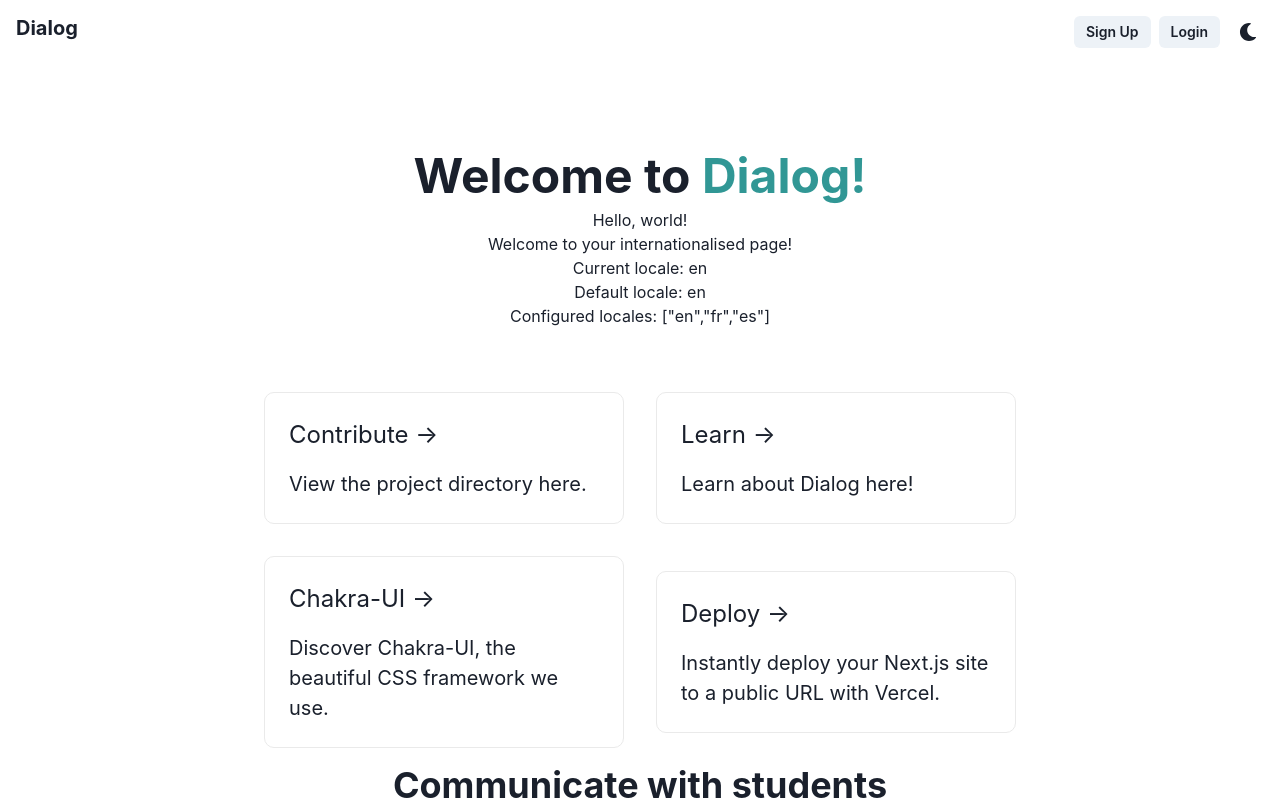
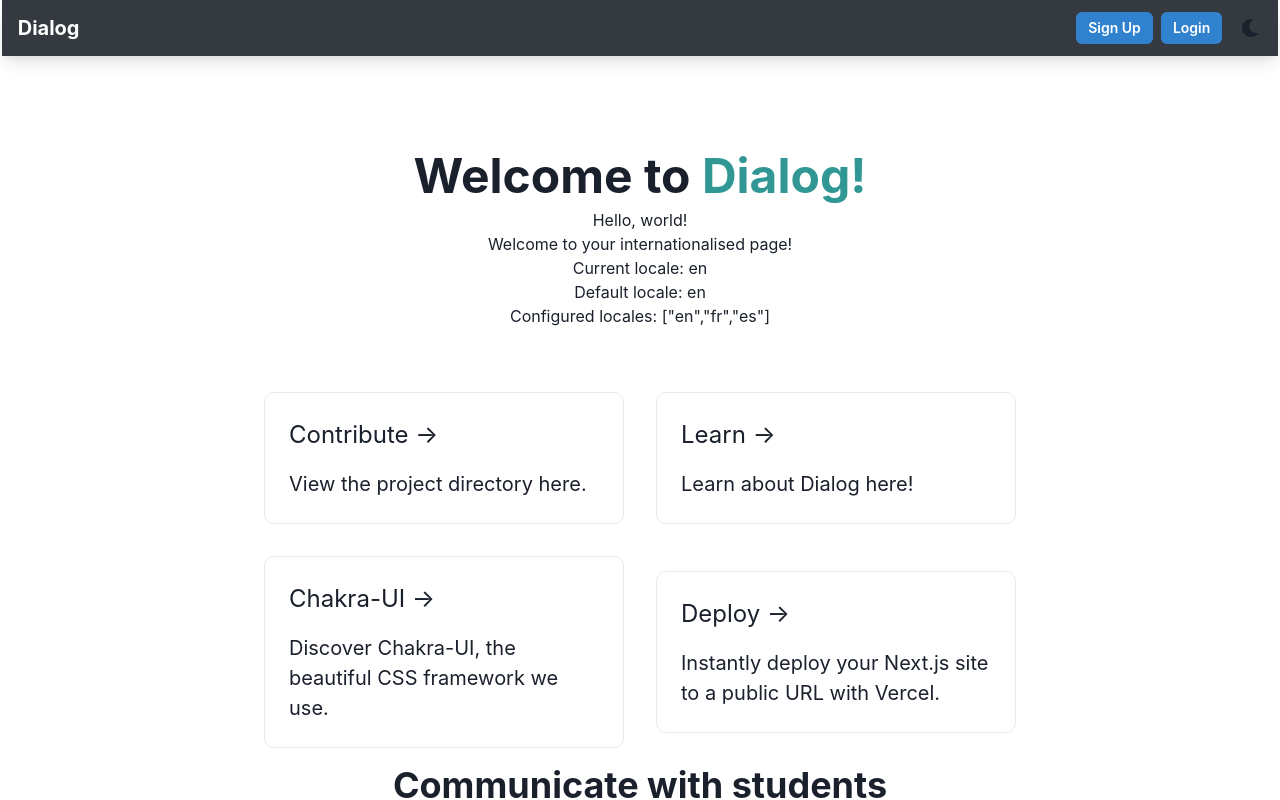
Before and after one commit to white-van/discussion-board, a Next.js app in the folder frontend/: page / in a window 1280 px wide. Shown: the top 800 px of the page. Built offline with nearby package versions, Linux system fonts and the light colour scheme.

Commit message:
fixed colours and margins of Navbar

```diff
--- a/frontend/components/Navbar/index.tsx
+++ b/frontend/components/Navbar/index.tsx
@@ -7,6 +7,7 @@
   Spacer,
   useColorMode,
   useColorModeValue,
+  LightMode,
 } from "@chakra-ui/react";
 import React from "react";
 import { FaMoon, FaSun } from "react-icons/fa";
@@ -16,17 +17,20 @@
   const SwitchIcon = useColorModeValue(FaMoon, FaSun);
   const nextMode = useColorModeValue("dark", "light");
 
+  const titleColor = useColorModeValue("white", "white");
+  const boxColor = useColorModeValue("#343A40", "#343A40");
+
   return (
-    <Flex w="100%" m="2" mb="4">
-      <Box m="2">
+    <Flex w="101%" mb="4" bg={boxColor} boxShadow="lg">
+      <Box m="4" color={titleColor}>
         <Heading size="md">Dialog</Heading>
       </Box>
       <Spacer />
-      <Box>
-        <Button m="1" size="sm">
+      <Box m="1">
+        <Button m="1" size="sm" colorScheme="blue">
           Sign Up
         </Button>
-        <Button m="1" size="sm">
+        <Button m="1" size="sm" colorScheme="blue">
           Login
         </Button>
         <IconButton
```
